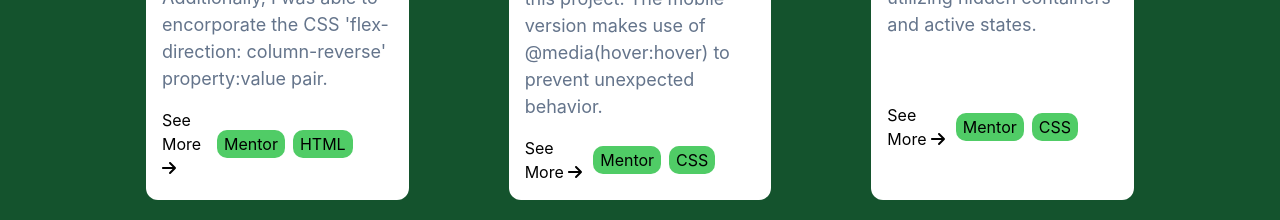
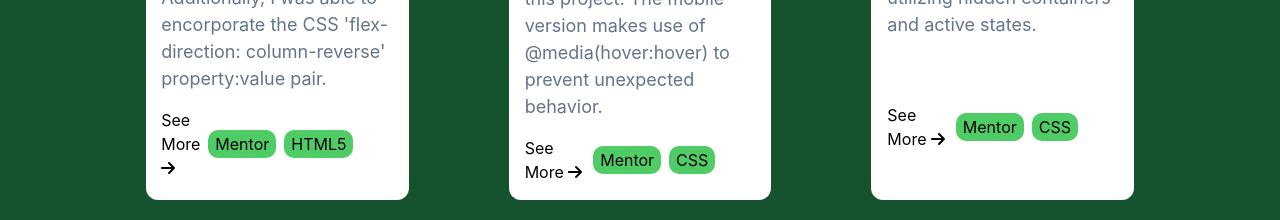
Before and after one commit to horoserp/React-Portfolio, a React (Create React App) app: page / in a window 1280 px wide. Shown: the part 2140-2360 px from the top of the page. Built offline with nearby package versions, Linux system fonts and the light colour scheme.

Commit message:
Fix: Correct tag on stats preview card.

```diff
--- a/src/components/ProjectsSection.js
+++ b/src/components/ProjectsSection.js
@@ -147,7 +147,7 @@ const projects = [
       "This challenge gave me the opportunity to show off the HTML5 picture tag. Additionally, I was able to encorporate the CSS 'flex-direction: column-reverse' property:value pair.",
     imageSrc: "/React-Portfolio/stats-preview-screenshot.jpg",
     url: "https://horoserp.github.io/stats-preview",
-    tags: ["Mentor", "HTML"],
+    tags: ["Mentor", "HTML5"],
   },
   {
     title: "Landscape Page",
@@ -198,7 +198,7 @@ const featuredProjects = [
       "This challenge gave me the opportunity to show off the HTML5 picture tag. Additionally, I was able to encorporate the CSS 'flex-direction: column-reverse' property:value pair.",
     imageSrc: "/React-Portfolio/stats-preview-screenshot.jpg",
     url: "https://horoserp.github.io/stats-preview",
-    tags: ["Mentor", "HTML"],
+    tags: ["Mentor", "HTML5"],
   },
   {
     title: "Order Summary Card",
```
